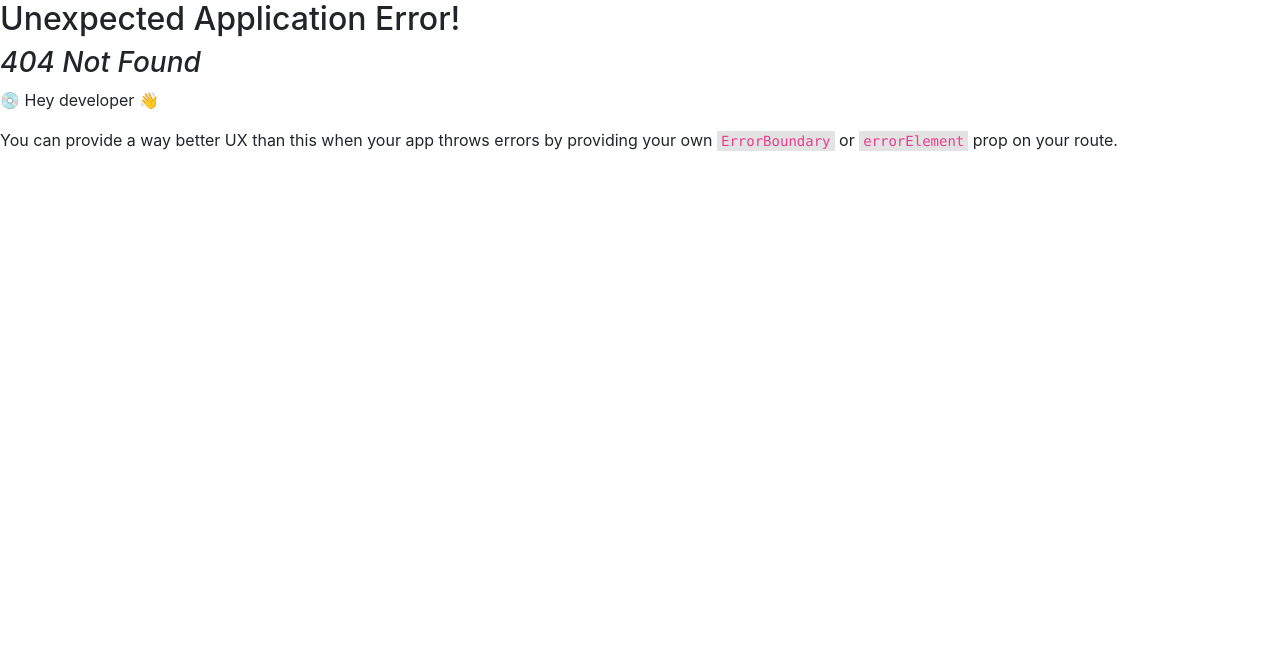
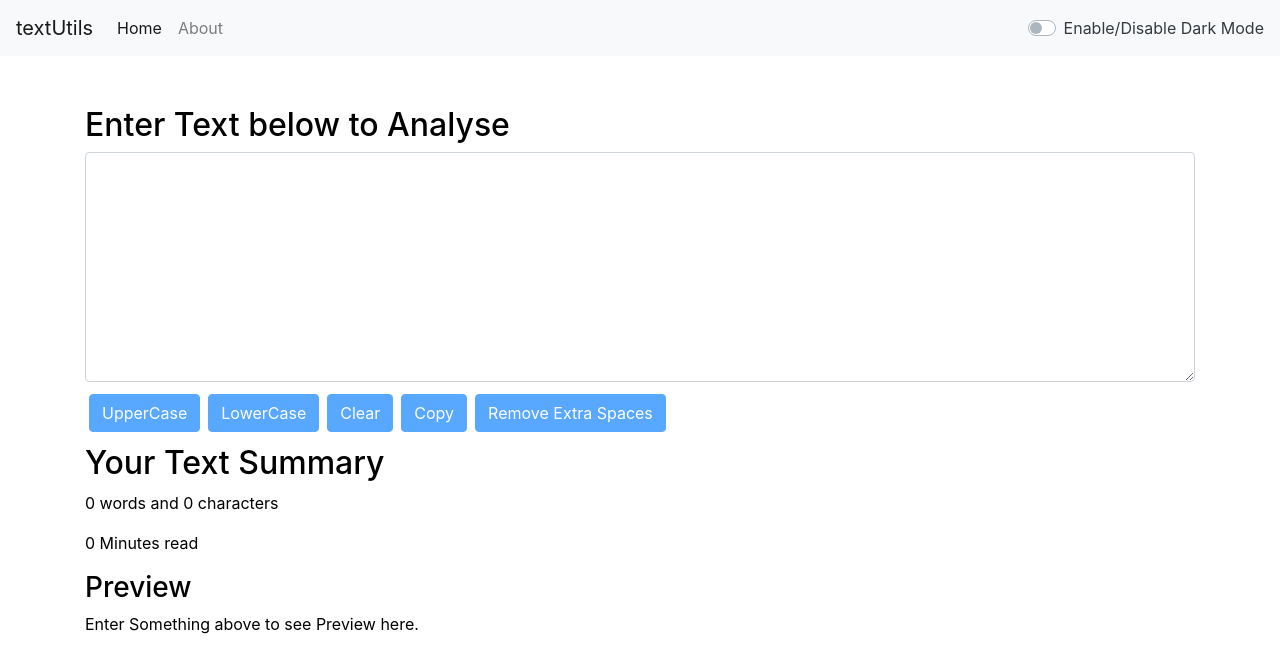
Before and after one commit to khanabdul7/react_textUtilz, a React (Create React App) app: page / in a window 1280 px wide. Before the commit this address had no page. Shown: the top 672 px of the page. Built offline with nearby package versions, Linux system fonts and the light colour scheme.

Commit message:
day4 fix issues

```diff
--- a/public/index.html
+++ b/public/index.html
@@ -6,8 +6,7 @@
   <link rel="icon" href="text-box.png" />
   <meta name="viewport" content="width=device-width, initial-scale=1" />
   <meta name="theme-color" content="#000000" />
-  <meta name="description" content="textUtilz is a utility site where you can manipulate your text as required." />
-  <link rel="apple-touch-icon" href="%PUBLIC_URL%/logo192.png" />
+  <meta name="description" content="textUtils is a word counter and character counter utility site where you can manipulate your text as required. In textUtils you can convert your text from Uppercase to Lowercase, Lowercase to Uppercase, Remove extra spaces and many other things." />
   <!--
       manifest.json provides metadata used when your web app is installed on a
       user's mobile device or desktop. See https://developers.google.com/web/fundamentals/web-app-manifest/
@@ -25,7 +24,7 @@
   <link rel="stylesheet" href="https://cdn.jsdelivr.net/npm/bootstrap@4.2.1/dist/css/bootstrap.min.css"
     integrity="sha384-GJzZqFGwb1QTTN6wy59ffF1BuGJpLSa9DkKMp0DgiMDm4iYMj70gZWKYbI706tWS" crossorigin="anonymous">
   <!-- <link rel="stylesheet" href="https://cdn.jsdelivr.net/npm/bootstrap@4.0.0/dist/css/bootstrap.min.css" integrity="sha384-Gn5384xqQ1aoWXA+058RXPxPg6fy4IWvTNh0E263XmFcJlSAwiGgFAW/dAiS6JXm" crossorigin="anonymous"> -->
-  <title>textUtilz</title>
+  <title>textUtilz-Home | Uppercase to Lowercase | Lowercase to Uppercase | Remove extra spaces.</title>
 </head>
 
 <body>
--- a/src/App.js
+++ b/src/App.js
@@ -41,7 +41,7 @@ function App() {
 
   const router = createBrowserRouter([
     {
-      path: "/home",
+      path: "/",
       element: <Navbar title='textUtils' mode={mode} toggleMode={toggleMode} alert={alert}/>,
       children: [
         {
@@ -50,7 +50,7 @@ function App() {
         },
         {
           path: "about",
-          element: <About/>,
+          element: <About mode={mode}/>,
         }
       ]
     },
--- a/src/components/About.js
+++ b/src/components/About.js
@@ -1,49 +1,28 @@
-import React, { useState } from 'react'
 
-export default function About() {
+export default function About(props) {
 
-    const [myStyle, setMyStyle] = useState({
-        color:'black',
-        backgroundColor: 'white'
-    })
-
-    const [btnState, setBtnState] = useState("Dark Mode")
-
-    const toggleStyle = () => {
-        if(myStyle.color === 'black'){
-            setMyStyle({
-                color:'white',
-                backgroundColor: '#232529',
-                border: '1px solid white'
-            })
-            setBtnState("Light Mode")
-        }
-        else{
-            setMyStyle({
-                color:'black',
-                backgroundColor: 'white'
-            })
-            setBtnState("Dark Mode")
-        }
+    let myStyle = {
+        backgroundColor: props.mode === 'light'?'white':'#0c233b',
+        color: props.mode  === 'light'?'black':'white'
     }
 
     return (
         <>
-            <div className='container'>
-                <h2 className='my-3'>About</h2>
-                <div id="accordion" style={myStyle}>
+            <div className='container' style={{color: props.mode  === 'light'?'black':'white'}}>
+                <h2 className='my-3' >About</h2>
+                <div id="accordion" >
                     <div className="card">
                         <div style={myStyle} className="card-header" id="headingOne">
                             <h5 className="mb-0">
-                                <button style={myStyle} className="btn btn-link" data-toggle="collapse" data-target="#collapseOne" aria-expanded="true" aria-controls="collapseOne">
-                                    Collapsible Group Item #1
+                                <button style={myStyle} className="btn btn-link collapsed" data-toggle="collapse" data-target="#collapseOne" aria-expanded="false" aria-controls="collapseOne">
+                                    Analyse your text
                                 </button>
                             </h5>
                         </div>
 
                         <div id="collapseOne" className="collapse show" aria-labelledby="headingOne" data-parent="#accordion" >
                             <div className="card-body" style={myStyle}>
-                                Anim pariatur cliche reprehenderit, enim eiusmod high life accusamus terry richardson ad squid. 3 wolf moon officia aute, non cupidatat skateboard dolor brunch. Food truck quinoa nesciunt laborum eiusmod. Brunch 3 wolf moon tempor, sunt aliqua put a bird on it squid single-origin coffee nulla assumenda shoreditch et. Nihil anim keffiyeh helvetica, craft beer labore wes anderson cred nesciunt sapiente ea proident. Ad vegan excepteur butcher vice lomo. Leggings occaecat craft beer farm-to-table, raw denim aesthetic synth nesciunt you probably haven't heard of them accusamus labore sustainable VHS.
+                               Textutils gives you a way to analyse your text quickly and efficiently.
                             </div>
                         </div>
                     </div>
@@ -51,13 +30,13 @@ export default function About() {
                         <div className="card-header" id="headingTwo" style={myStyle}>
                             <h5 className="mb-0">
                                 <button style={myStyle} className="btn btn-link collapsed" data-toggle="collapse" data-target="#collapseTwo" aria-expanded="false" aria-controls="collapseTwo">
-                                    Collapsible Group Item #2
+                                    Free to use
                                 </button>
                             </h5>
                         </div>
                         <div id="collapseTwo" className="collapse" aria-labelledby="headingTwo" data-parent="#accordion">
                             <div className="card-body" style={myStyle}>
-                                Anim pariatur cliche reprehenderit, enim eiusmod high life accusamus terry richardson ad squid. 3 wolf moon officia aute, non cupidatat skateboard dolor brunch. Food truck quinoa nesciunt laborum eiusmod. Brunch 3 wolf moon tempor, sunt aliqua put a bird on it squid single-origin coffee nulla assumenda shoreditch et. Nihil anim keffiyeh helvetica, craft beer labore wes anderson cred nesciunt sapiente ea proident. Ad vegan excepteur butcher vice lomo. Leggings occaecat craft beer farm-to-table, raw denim aesthetic synth nesciunt you probably haven't heard of them accusamus labore sustainable VHS.
+                               Textutils is a free character counter tool that provides instant character count and word count statistics for a given text. Textutils reports the number of words and characters. Thus it is suitable for writing text with word/ character limit.
                             </div>
                         </div>
                     </div>
@@ -65,18 +44,17 @@ export default function About() {
                         <div style={myStyle} className="card-header" id="headingThree">
                             <h5 className="mb-0">
                                 <button style={myStyle} className="btn btn-link collapsed" data-toggle="collapse" data-target="#collapseThree" aria-expanded="false" aria-controls="collapseThree">
-                                    Collapsible Group Item #3
+                                    Browser Compatible
                                 </button>
                             </h5>
                         </div>
                         <div id="collapseThree" className="collapse" aria-labelledby="headingThree" data-parent="#accordion">
                             <div className="card-body" style={myStyle}>
-                                Anim pariatur cliche reprehenderit, enim eiusmod high life accusamus terry richardson ad squid. 3 wolf moon officia aute, non cupidatat skateboard dolor brunch. Food truck quinoa nesciunt laborum eiusmod. Brunch 3 wolf moon tempor, sunt aliqua put a bird on it squid single-origin coffee nulla assumenda shoreditch et. Nihil anim keffiyeh helvetica, craft beer labore wes anderson cred nesciunt sapiente ea proident. Ad vegan excepteur butcher vice lomo. Leggings occaecat craft beer farm-to-table, raw denim aesthetic synth nesciunt you probably haven't heard of them accusamus labore sustainable VHS.
+                                This word counter software works in nay web browsers such as Chrome, Firefox, Internet Explorer, Safari, Opera. It suits to count characters in facebook, blogs, books, excel document, pdf document, essays, etc.
                             </div>
                         </div>
                     </div>
                 </div>
-            <button type="button" onClick={toggleStyle} className="btn btn-primary my-3">{btnState}</button>
             </div>
 
         </>
--- a/src/components/Alerts.js
+++ b/src/components/Alerts.js
@@ -8,8 +8,10 @@ function Alerts(props) {
     }
 
     return (
-        props.alert && <div className={`alert alert-${props.alert.type} alert-dismissible fade show`} role="alert">
+        <div style={{height: '50px'}}>
+        {props.alert && <div className={`alert alert-${props.alert.type} alert-dismissible fade show`} role="alert">
             <strong>{capitalize(props.alert.type)}</strong>: {props.alert.msg}
+        </div>}
         </div>
     )
 }
--- a/src/components/Navbar.js
+++ b/src/components/Navbar.js
@@ -6,7 +6,7 @@ let Navbar = (props) => {
     return (
         <>
             <nav className={`navbar navbar-expand-lg navbar-${props.mode} bg-${props.mode}`}>
-                <Link className="navbar-brand" to={`/home`}>{props.title}</Link>
+                <Link className="navbar-brand" to={`/`}>{props.title}</Link>
                 <button className="navbar-toggler" type="button" data-toggle="collapse" data-target="#navbarSupportedContent" aria-controls="navbarSupportedContent" aria-expanded="false" aria-label="Toggle navigation">
                     <span className="navbar-toggler-icon"></span>
                 </button>
--- a/src/components/TextForm.js
+++ b/src/components/TextForm.js
@@ -27,6 +27,7 @@ let Form = (props) => {
     let text = document.getElementById("txtArea");
     text.select();
     navigator.clipboard.writeText(text.value);
+    document.getSelection().removeAllRanges();
     props.showAlert("Copied to clipboard", "success");
 
  }
@@ -46,19 +47,19 @@ let Form = (props) => {
     <>
       <div className="container" style={{color: props.mode==="light"?"black":"white"}}>
         <h2>{props.heading}</h2>
-        <textarea className="form-control my-2" value={Text} onChange={handleChange} id="txtArea" rows="9" style={{backgroundColor: props.mode==="light"?"white":"#03162a", color: props.mode==="light"?"black":"white"}}></textarea>
-        <button className="btn btn-primary mx-1 my-1" onClick={handleUpClick} >UpperCase</button>
-        <button className="btn btn-primary mx-1 my-1" onClick={handleLoClick} >LowerCase</button>
-        <button className="btn btn-primary mx-1 my-1" onClick={handleClear} >Clear</button>
-        <button className="btn btn-primary mx-1 my-1" onClick={handleCopy} >Copy</button>
-        <button className="btn btn-primary mx-1 my-1" onClick={handleExtraSpaces} >Remove Extra Spaces</button>
+        <textarea className="form-control my-2" value={Text} onChange={handleChange} id="txtArea" rows="9" style={{backgroundColor: props.mode==="light"?"white":"#0c233b", color: props.mode==="light"?"black":"white"}}></textarea>
+        <button disabled={Text.length === 0} className="btn btn-primary mx-1 my-1" onClick={handleUpClick} >UpperCase</button>
+        <button disabled={Text.length === 0} className="btn btn-primary mx-1 my-1" onClick={handleLoClick} >LowerCase</button>
+        <button disabled={Text.length === 0} className="btn btn-primary mx-1 my-1" onClick={handleClear} >Clear</button>
+        <button disabled={Text.length === 0} className="btn btn-primary mx-1 my-1" onClick={handleCopy} >Copy</button>
+        <button disabled={Text.length === 0} className="btn btn-primary mx-1 my-1" onClick={handleExtraSpaces} >Remove Extra Spaces</button>
 
 
       </div>
       <div className="container my-2" style={{color: props.mode==="light"?"black":"white"}}>
         <h2>Your Text Summary</h2>
-        <p>{Text.split(" ").length} words and {Text.length} characters</p>
-        <p>{0.008 * Text.split(" ").length} Minutes read</p>
+        <p>{Text.split(" ").filter((element)=>{return element.length!==0}).length} words and {Text.length} characters</p>
+        <p>{0.008 * Text.split(" ").filter((element)=>{return element.length!==0}).length} Minutes read</p>
         <h3>Preview</h3>
         <p>{Text.length>0?Text:"Enter Something above to see Preview here."}</p>
       </div>
```
